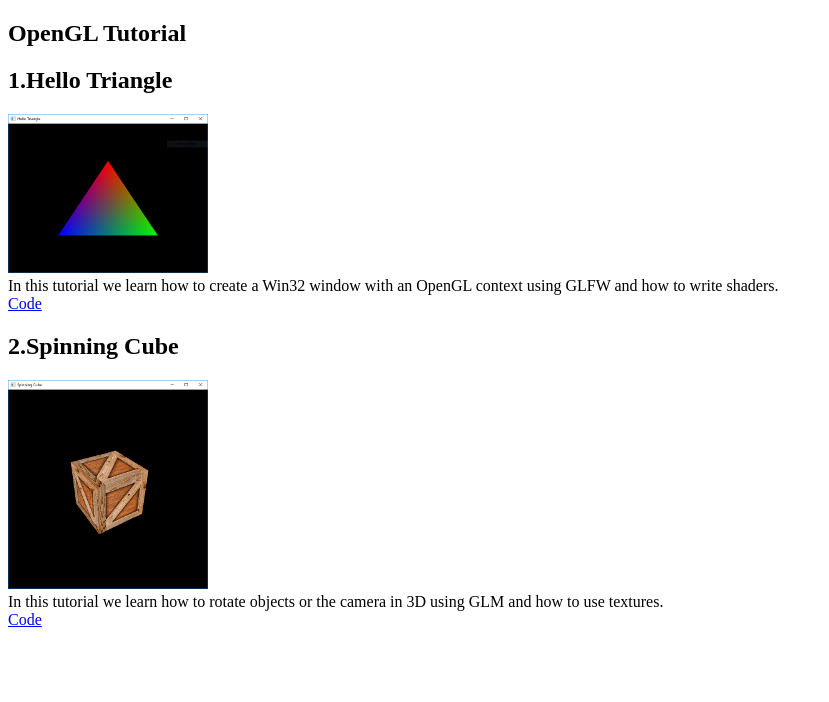
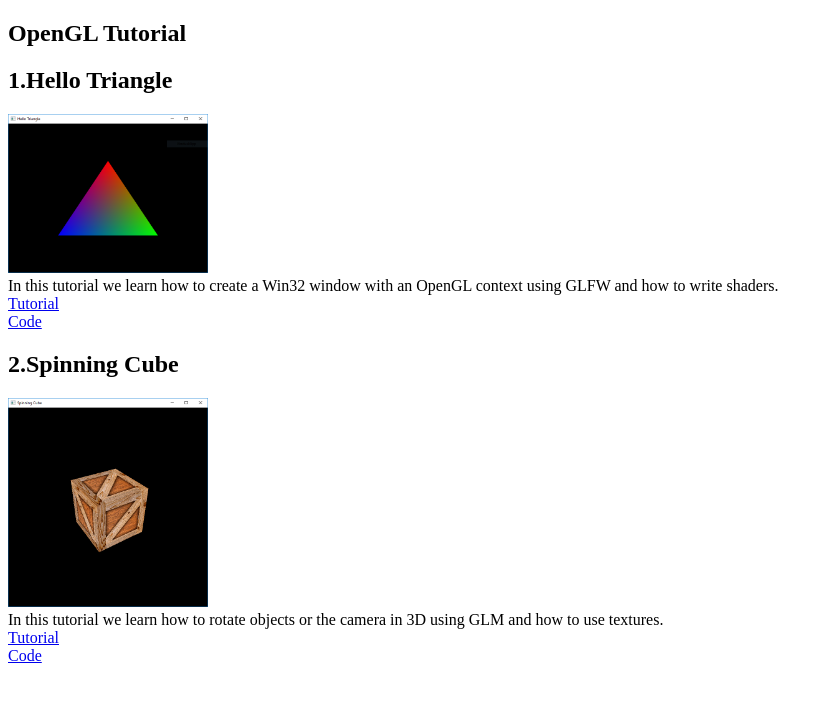
Before and after one commit to KjellTech/OpenGL-Tutorial, a plain HTML site: page Tutorial.html in a window 1280 px wide. Shown: the whole page, without its empty margins (0-829 px from the left). Drawn offline with Linux system fonts and the light colour scheme.

Commit message:
Update Tutorial.html

```diff
--- a/Tutorial.html
+++ b/Tutorial.html
@@ -18,10 +18,12 @@
     <h2>1.Hello Triangle</h2>
     <img src="https://raw.githubusercontent.com/KjellTech/OpenGL-Tutorial/master/1.HelloTriangle/HelloTriangle.PNG" width="200" /><br />
     In this tutorial we learn how to create a Win32 window with an OpenGL context using GLFW and how to write shaders.<br>
+    <a href="https://github.com/KjellTech/OpenGL-Tutorial/blob/master/1.HelloTriangle/1.HelloTriangle.md">Tutorial</a><br>
     <a href="https://github.com/KjellTech/OpenGL-Tutorial/tree/master/1.HelloTriangle">Code</a>
     <h2>2.Spinning Cube</h2>
     <img src="https://raw.githubusercontent.com/KjellTech/OpenGL-Tutorial/master/2.SpinningCube/SpinningCube.PNG" width="200" /><br />
     In this tutorial we learn how to rotate objects or the camera in 3D using GLM and how to use textures.<br>
+    <a href="https://github.com/KjellTech/OpenGL-Tutorial/blob/master/2.SpinningCube/2.SpinningCube.md">Tutorial</a><br>
     <a href="https://github.com/KjellTech/OpenGL-Tutorial/tree/master/2.SpinningCube">Code</a>
 </body>
 </html>
```
